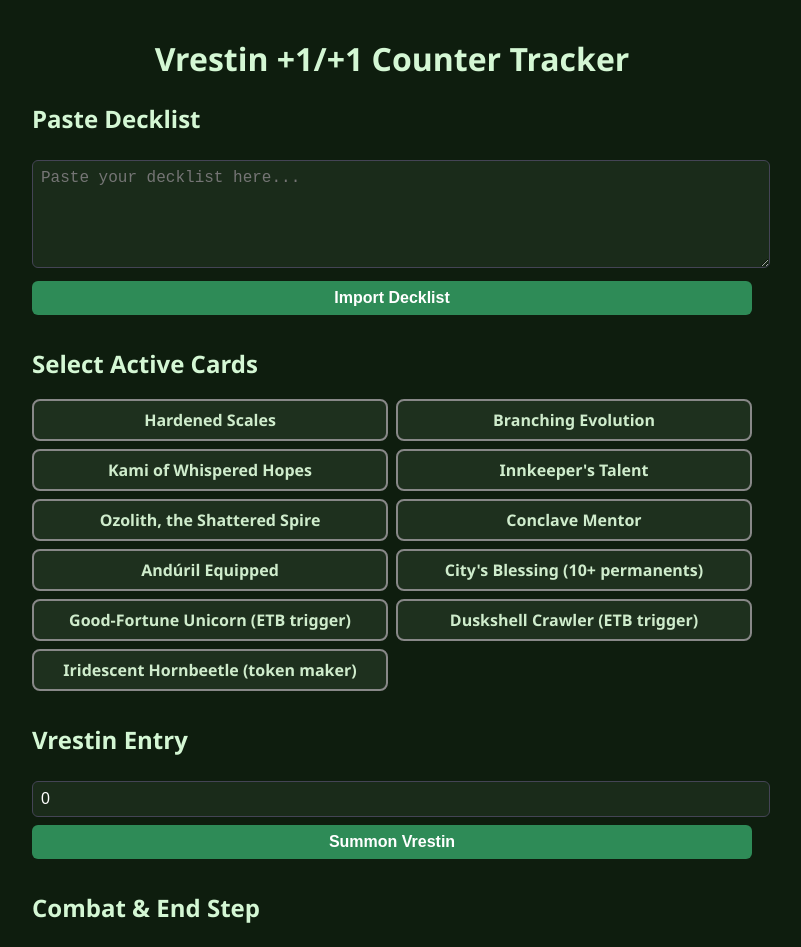
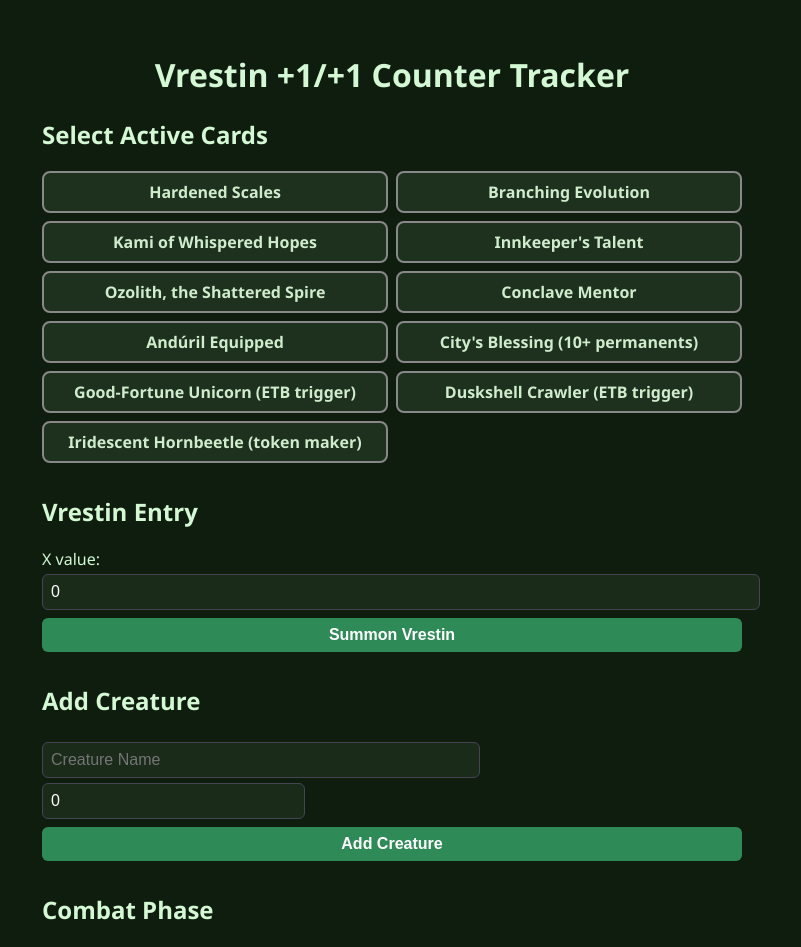
Before and after one commit to cdragon666/vrestin-counters, a React (Create React App) app: page / in a window 1280 px wide. Shown: the top 947 px of the page, without its empty margins (248-1049 px from the left). Built offline with nearby package versions, Linux system fonts and the light colour scheme.

Commit message:
Fix Andúril log display and update full app code

```diff
--- a/src/App.js
+++ b/src/App.js
@@ -26,10 +26,10 @@ export default function App() {
   const [selectedCards, setSelectedCards] = useState([]);
   const [vrestinX, setVrestinX] = useState(0);
   const [creatures, setCreatures] = useState([]);
-  const [decklistText, setDecklistText] = useState("");
   const [newCreatureName, setNewCreatureName] = useState("");
   const [startingCounters, setStartingCounters] = useState(0);
   const [resultLog, setResultLog] = useState([]);
+  const [suggestions, setSuggestions] = useState([]);
   const [counterTracker, setCounterTracker] = useState(0);
 
   const toggleCard = (id) => {
@@ -75,8 +75,8 @@ export default function App() {
 
     addToTracker(vrestinCounters + base * insectCounters);
 
-    let log = `✨ Vrestin enters with ${vrestinCounters} counters\n`;
-    log += `🐞 ${base} Insect tokens created (+${insectCounters})\n`;
+    let log = `[ETB Phase]\n✨ Vrestin enters with ${vrestinCounters} counters\n`;
+    log += `🐞 ${base} Insect tokens created (+${insectCounters})`;
 
     const newCreatures = [
       { name: "Vrestin", counters: vrestinCounters },
@@ -84,33 +84,36 @@ export default function App() {
     ];
 
     setCreatures((prev) => [...prev, ...newCreatures]);
-    setResultLog((prev) => ["[ETB Phase]\n" + log, ...prev]);
+    setResultLog((prev) => [log, ...prev]);
   };
 
   const handleCombat = () => {
+    let log = `[Combat Phase]\n`;
     const insectBonus = Math.ceil((1 + getBaseCounterBonus()) * getMultiplier());
     const andurilBase = has("citys_blessing") ? 2 : 1;
     const andurilBonus = Math.ceil((andurilBase + getBaseCounterBonus()) * getMultiplier());
 
-    let total = 0;
     const updatedCreatures = creatures.map((c) => {
       const name = c.name.toLowerCase();
       const isInsect = name.includes("insect") || name.includes("vrestin");
       let added = 0;
       if (isInsect) added += insectBonus;
       if (has("anduril")) added += andurilBonus;
-      total += added;
+      addToTracker(added);
       return { ...c, counters: c.counters + added };
     });
 
-    addToTracker(total);
-    const log = `🌟 All insects +${insectBonus}, all creatures +${has("anduril") ? andurilBonus : 0} from Andúril`;
+    log += `🌟 All insects +${insectBonus}`;
+    if (has("anduril")) {
+      log += `, all creatures +${andurilBonus} from Andúril`;
+    }
+
     setCreatures(updatedCreatures);
-    setResultLog((prev) => ["[Combat Phase]\n" + log, ...prev]);
+    setResultLog((prev) => [log, ...prev]);
   };
 
   const handleEndStep = () => {
-    let log = "[End Step]\n";
+    let log = `[End Step]\n`;
     if (has("hornbeetle") && counterTracker > 0) {
       const beetleBonus = getEntryCounterBonus();
       const newTokens = Array(counterTracker).fill().map((_, i) => ({ name: `Beetle Token ${i + 1}`, counters: beetleBonus }));
@@ -135,45 +138,48 @@ export default function App() {
     setCreatures((prev) => prev.filter((_, i) => i !== index));
   };
 
-  const clearCreatures = () => setCreatures([]);
+  const addCreature = () => {
+    const name = newCreatureName.trim();
+    if (!name) return;
+    const data = creatureData[name.toLowerCase()];
+    const baseCounters = data ? data.counters : parseInt(startingCounters) || 0;
+    const final = Math.ceil((baseCounters + getBaseCounterBonus()) * getMultiplier());
+    addToTracker(final);
+    setCreatures([...creatures, { name: newCreatureName, counters: final }]);
+    setNewCreatureName("");
+    setStartingCounters(0);
+    setSuggestions([]);
+  };
 
-  const importDecklist = () => {
-    const lines = decklistText.split("\n");
-    const newCreatures = [];
-    lines.forEach((line) => {
-      const name = line.replace(/^[0-9x]+\s*/, "").toLowerCase().trim();
-      if (name) {
-        const data = creatureData[name];
-        const count = parseInt(line) || 1;
-        for (let i = 0; i < count; i++) {
-          const base = data ? data.counters : 0;
-          const final = Math.ceil((base + getBaseCounterBonus()) * getMultiplier());
-          newCreatures.push({ name: name.replace(/\b\w/g, (c) => c.toUpperCase()), counters: final });
-        }
-      }
-    });
-    addToTracker(newCreatures.reduce((sum, c) => sum + c.counters, 0));
-    setCreatures((prev) => [...prev, ...newCreatures]);
-    setDecklistText("");
+  const handleNameChange = (e) => {
+    const input = e.target.value;
+    setNewCreatureName(input);
+    if (!input) {
+      setSuggestions([]);
+      return;
+    }
+    const matches = Object.keys(creatureData).filter((name) =>
+      name.includes(input.toLowerCase())
+    );
+    setSuggestions(matches);
+  };
+
+  const fillSuggestion = (name) => {
+    const displayName = name.replace(/\b\w/g, (c) => c.toUpperCase());
+    setNewCreatureName(displayName);
+    const data = creatureData[name];
+    if (data) setStartingCounters(data.counters);
+    setSuggestions([]);
   };
 
   const clearLog = () => setResultLog([]);
+  const clearCreatures = () => setCreatures([]);
 
   return (
-    <div style={{ padding: "1rem", maxWidth: "720px", margin: "auto" }}>
+    <div style={{ padding: "2rem", maxWidth: "700px", margin: "auto" }}>
       <h1 style={{ textAlign: "center" }}>Vrestin +1/+1 Counter Tracker</h1>
 
-      <h2>Paste Decklist</h2>
-      <textarea
-        placeholder="Paste your decklist here..."
-        value={decklistText}
-        onChange={(e) => setDecklistText(e.target.value)}
-        rows={5}
-        style={{ width: "100%" }}
-      ></textarea>
-      <button onClick={importDecklist} style={{ marginTop: "0.5rem", width: "100%" }}>Import Decklist</button>
-
-      <h2 style={{ marginTop: "2rem" }}>Select Active Cards</h2>
+      <h2>Select Active Cards</h2>
       <div style={{ display: "grid", gridTemplateColumns: "1fr 1fr", gap: "0.5rem" }}>
         {supportCards.map((card) => (
           <div
@@ -187,40 +193,61 @@ export default function App() {
       </div>
 
       <h2 style={{ marginTop: "2rem" }}>Vrestin Entry</h2>
+      <label htmlFor="vrestinX">X value:</label>
       <input
         type="number"
+        id="vrestinX"
         value={vrestinX}
         onChange={(e) => setVrestinX(e.target.value)}
-        placeholder="X value"
-        style={{ width: "100%" }}
       />
-      <button onClick={calculateETB} style={{ marginTop: "0.5rem", width: "100%" }}>Summon Vrestin</button>
+      <button onClick={calculateETB} style={{ marginTop: "0.5rem", width: "100%" }}>
+        Summon Vrestin
+      </button>
 
-      <h2 style={{ marginTop: "2rem" }}>Combat & End Step</h2>
-      <button onClick={handleCombat} style={{ width: "100%" }}>Attack with Insects</button>
-      <button onClick={handleEndStep} style={{ width: "100%", marginTop: "0.5rem" }}>
+      <h2 style={{ marginTop: "2rem" }}>Add Creature</h2>
+      <input
+        type="text"
+        placeholder="Creature Name"
+        value={newCreatureName}
+        onChange={handleNameChange}
+        style={{ width: "60%", marginRight: "1%" }}
+      />
+      <input
+        type="number"
+        placeholder="+1/+1 Counters"
+        value={startingCounters}
+        onChange={(e) => setStartingCounters(e.target.value)}
+        style={{ width: "35%" }}
+      />
+      <button onClick={addCreature} style={{ marginTop: "0.5rem", width: "100%" }}>
+        Add Creature
+      </button>
+
+      {suggestions.length > 0 && (
+        <ul style={{ listStyle: "none", padding: 0, marginTop: "0.5rem", background: "#111", border: "1px solid #888", borderRadius: "6px", fontWeight: "bold", fontSize: "1rem", color: "#fff" }}>
+          {suggestions.map((s, i) => (
+            <li
+              key={i}
+              style={{ padding: "0.5rem 0.7rem", cursor: "pointer", borderBottom: "1px solid #333" }}
+              onClick={() => fillSuggestion(s)}
+            >
+              {s.replace(/\b\w/g, (c) => c.toUpperCase())}
+            </li>
+          ))}
+        </ul>
+      )}
+
+      <h2 style={{ marginTop: "2rem" }}>Combat Phase</h2>
+      <button onClick={handleCombat} style={{ width: "100%" }}>
+        Attack with Insects
+      </button>
+
+      <h2 style={{ marginTop: "2rem" }}>End Step</h2>
+      <button onClick={handleEndStep} style={{ width: "100%" }}>
         Go to End Step (Hornbeetle Trigger)
       </button>
-{creatures.length > 0 && (
-  <button
-    onClick={() => setCreatures([])}
-    style={{
-      background: "#a33",
-      color: "white",
-      padding: "0.5rem",
-      margin: "1rem 0",
-      border: "none",
-      borderRadius: "6px",
-      fontWeight: "bold",
-      width: "100%"
-    }}
-  >
-    🗑️ Delete All Creatures
-  </button>
-)}
 
       <h2 style={{ marginTop: "2rem" }}>Creatures</h2>
-      <button onClick={clearCreatures} style={{ width: "100%", background: "#440", color: "#fff" }}>Clear All Creatures</button>
       {creatures.map((c, i) => (
         <div key={i} style={{ display: "flex", justifyContent: "space-between", alignItems: "center", marginBottom: "0.5rem" }}>
           <span>{c.name}: +{c.counters}/+{c.counters}</span>
@@ -231,6 +258,12 @@ export default function App() {
           </div>
         </div>
       ))}
+
+      <div style={{ marginTop: "1rem", textAlign: "right" }}>
+        <button onClick={clearCreatures} style={{ background: "darkred", color: "white", padding: "0.5rem 1rem", borderRadius: "6px" }}>
+          Delete All Creatures
+        </button>
+      </div>
 
       {resultLog.length > 0 && (
         <div style={{ marginTop: "2rem" }}>
```
